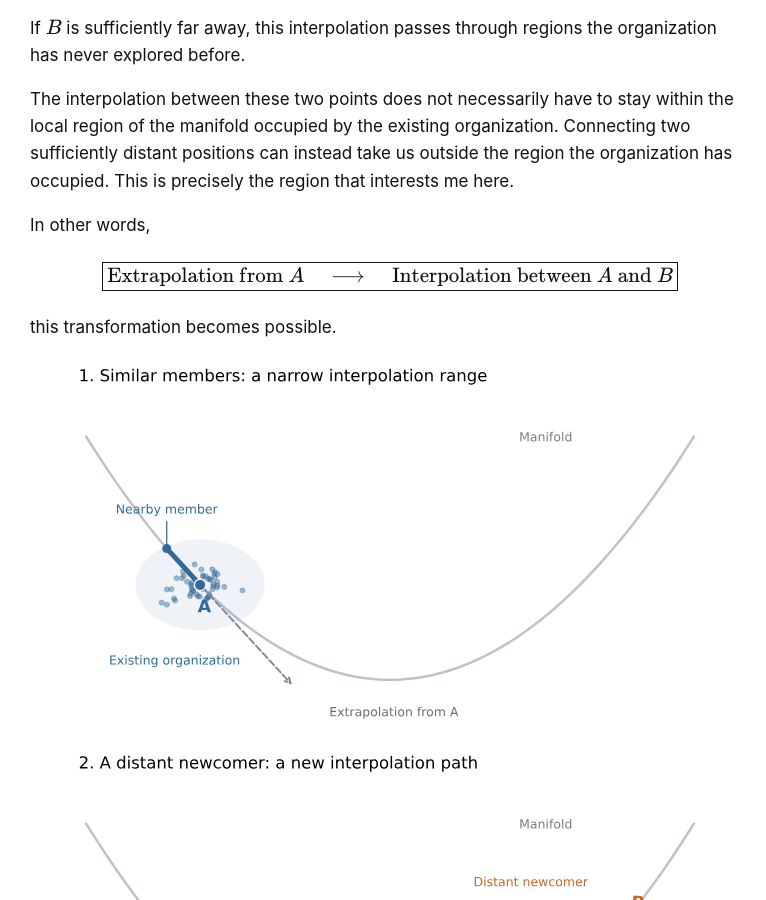
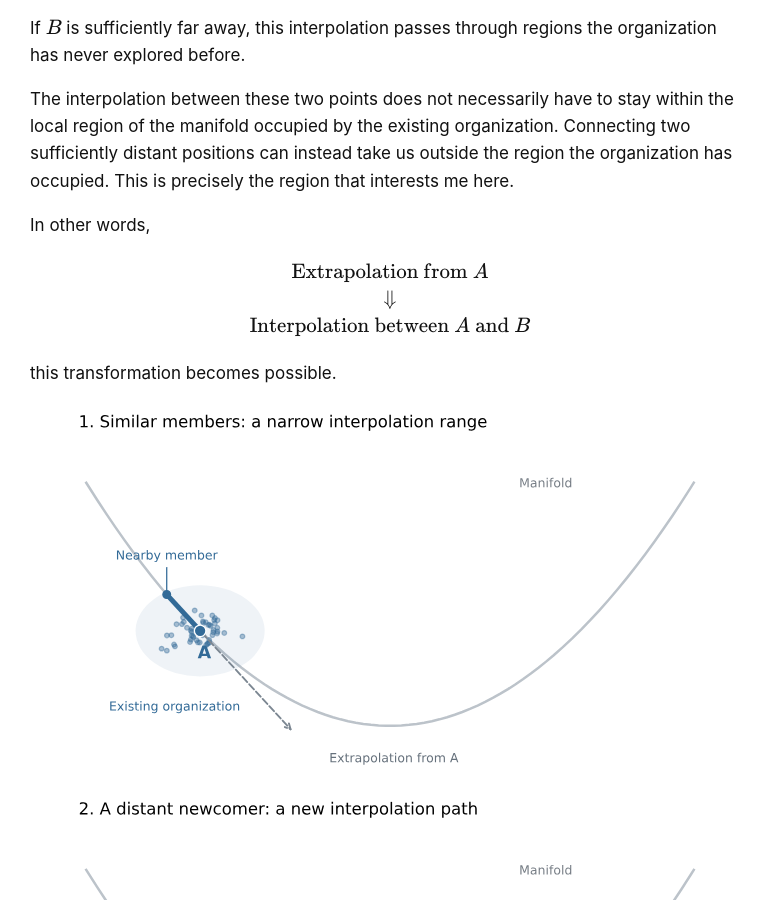
Before and after one commit to okdalto/okdalto.github.io, a Jekyll site: the page built from _en/company-growth-diversity.md, in a window 1280 px wide and 900 px high, scrolled down 3437 px. Shown: the whole window, without its empty margins (0-766 px from the left). Built offline with Jekyll 4.4.1, drawn with Linux system fonts in a browser that asks for light colours; formulas are drawn with MathJax 3; comment, search, counter and statistics services are not loaded.

Commit message:
Make interpolation transition readable on mobile

```diff
--- a/_en/company-growth-diversity.md
+++ b/_en/company-growth-diversity.md
@@ -168,11 +168,13 @@
 In other words,
 
 $$
-\boxed{
+\begin{gathered}
 \text{Extrapolation from } A
-\quad\longrightarrow\quad
+\\
+\Downarrow
+\\
 \text{Interpolation between } A \text{ and } B
-}
+\end{gathered}
 $$
 
 this transformation becomes possible.
```
Also changed, not shown: _posts/2026-10-04-기업의 성장과 다양성.md (+5 -3 lines).
